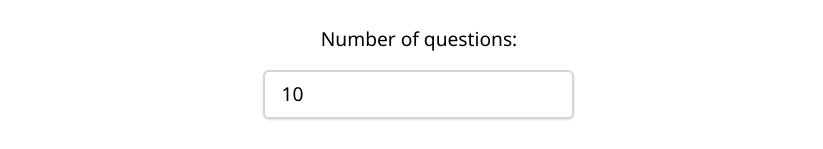
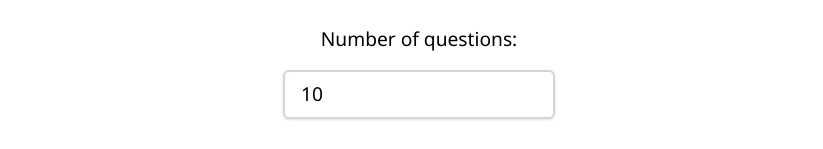
Before and after one commit to BrookJeynes/verb-master, a React (Vite) app: page / in a window 1280 px wide. Shown: the part 127-276 px from the top of the page, without its empty margins (221-1044 px from the left). Built offline with nearby package versions, Linux system fonts and the light colour scheme.

Commit message:
fix: question count input width to stop page overflow on smaller devices (#1)
* 🐛 Fix width on input accessibility

* Update src/App.tsx

* Update src/App.tsx

---------

Co-authored-by: Brook Jeynes <jeynesbrook@gmail.com>

```diff
--- a/src/App.tsx
+++ b/src/App.tsx
@@ -106,7 +106,7 @@ function Home({
                     type="number"
                     defaultValue={10}
                     min={1}
-                    className="mt-4 rounded-md border-2 border-platinum px-4 py-2 text-black shadow"
+                    className="w-full max-w-[17rem] mt-4 rounded-md border-2 border-platinum px-4 py-2 text-black shadow"
                 />
 
                 <div className="mt-4 flex w-full items-center justify-center gap-6">
```
